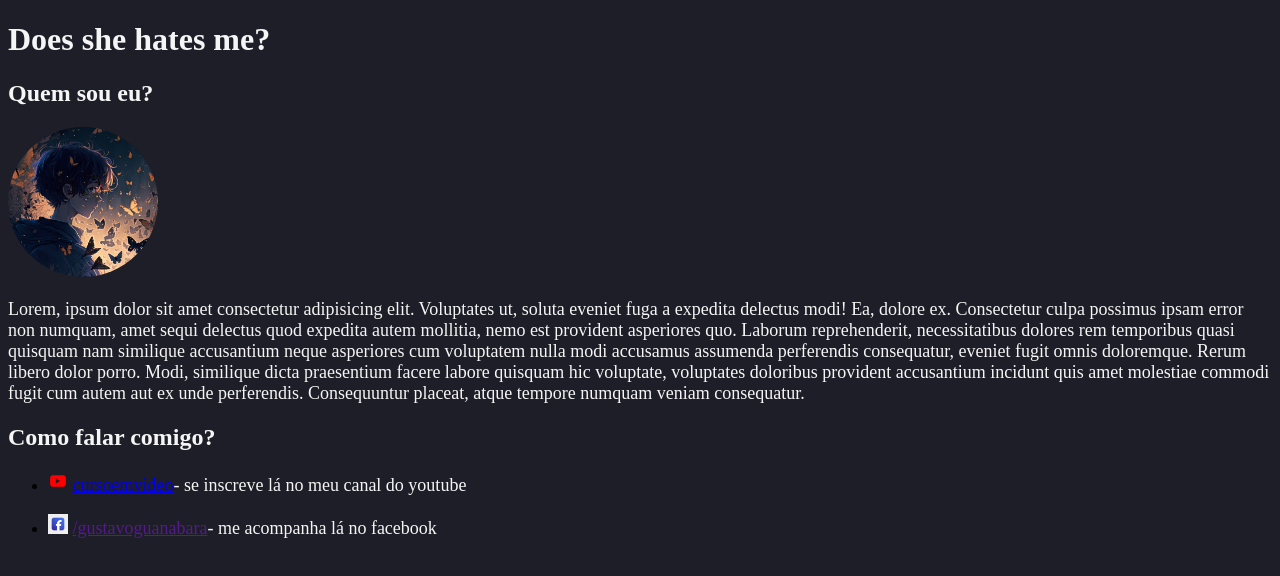
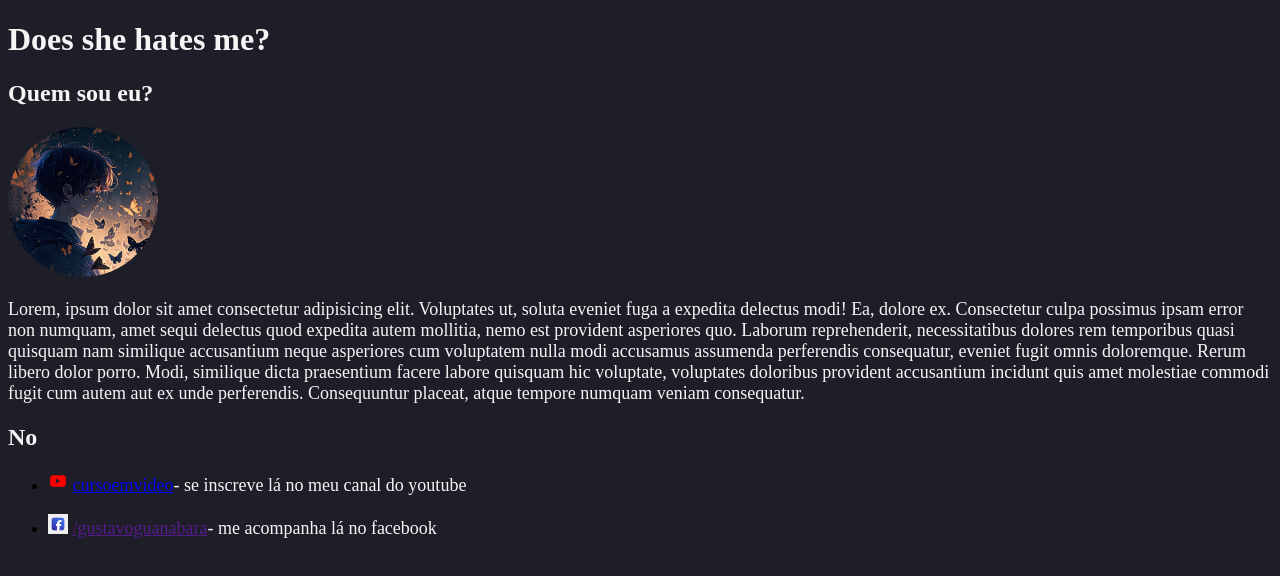
Before and after one commit to DELTA340G/demo-repo, a plain HTML site: page aBetterIndex.html in a window 1280 px wide. Drawn offline with Linux system fonts and the light colour scheme.

Commit message:
she does hates you

```diff
--- a/aBetterIndex.html
+++ b/aBetterIndex.html
@@ -12,7 +12,7 @@
   <h2>Quem sou eu?</h2>
   <img class="profile-pic" src="assets/boy-wrapped-in-butterflies-anime.jpeg" alt="butterflies-boy">
   <p>Lorem, ipsum dolor sit amet consectetur adipisicing elit. Voluptates ut, soluta eveniet fuga a expedita delectus modi! Ea, dolore ex. Consectetur culpa possimus ipsam error non numquam, amet sequi delectus quod expedita autem mollitia, nemo est provident asperiores quo. Laborum reprehenderit, necessitatibus dolores rem temporibus quasi quisquam nam similique accusantium neque asperiores cum voluptatem nulla modi accusamus assumenda perferendis consequatur, eveniet fugit omnis doloremque. Rerum libero dolor porro. Modi, similique dicta praesentium facere labore quisquam hic voluptate, voluptates doloribus provident accusantium incidunt quis amet molestiae commodi fugit cum autem aut ex unde perferendis. Consequuntur placeat, atque tempore numquam veniam consequatur.</p>
-  <h2>Como falar comigo?</h2>
+  <h2>No</h2>
   <ul>
     <li>
       <p>
```
